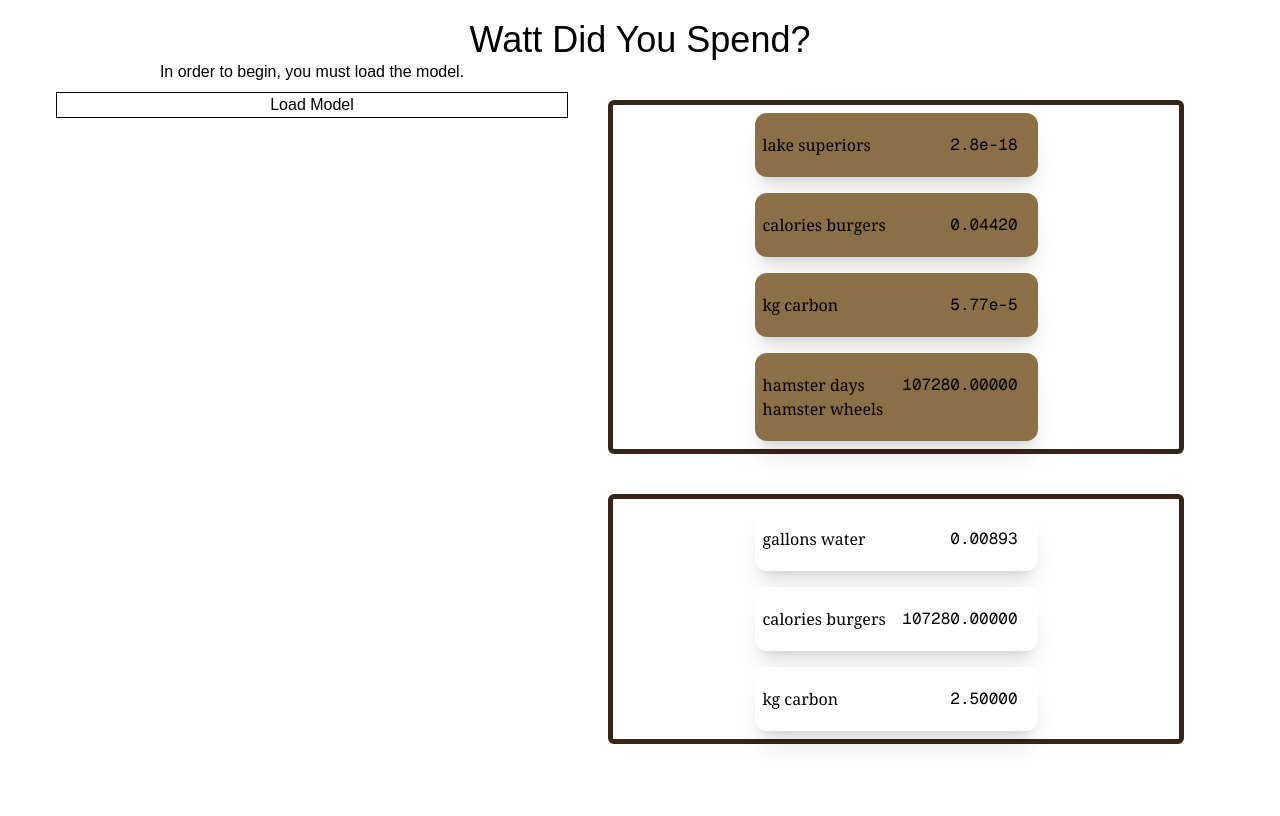
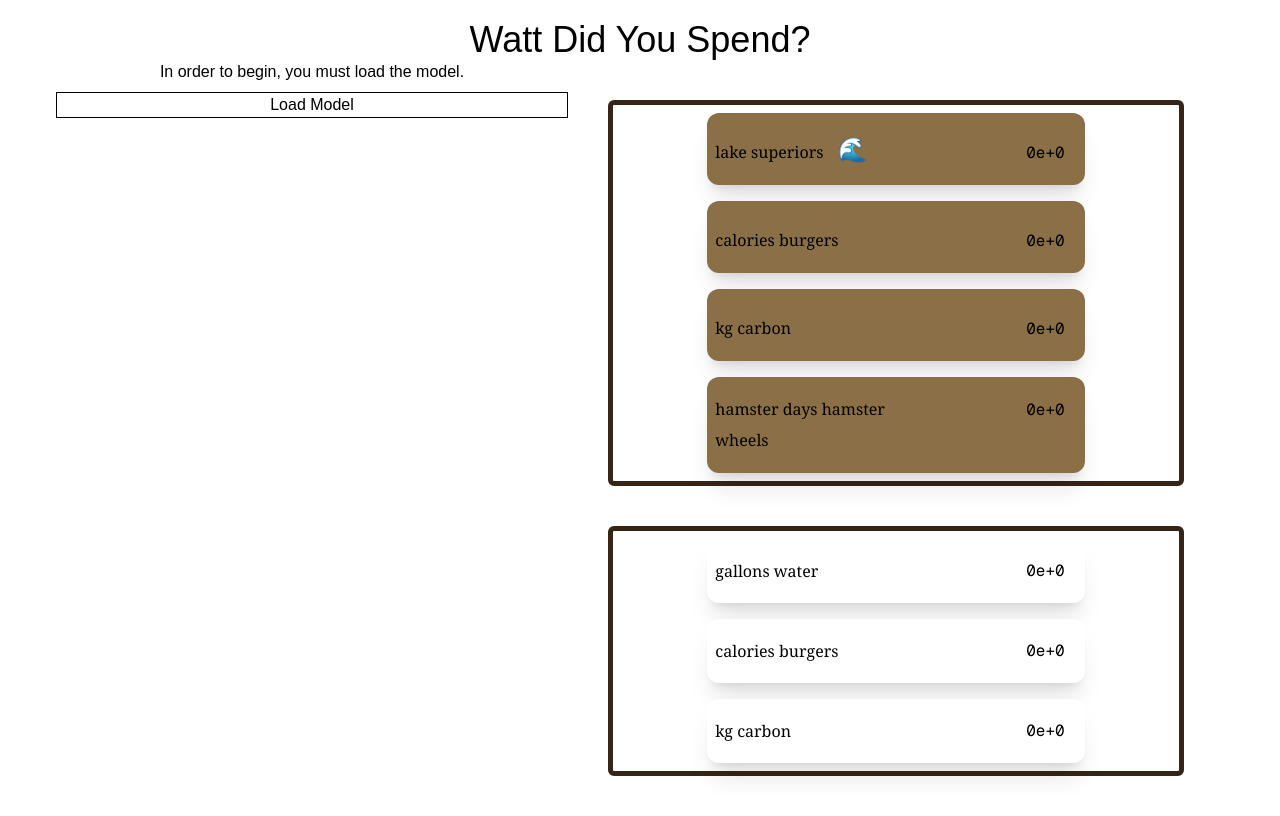
Before and after one commit to david-callender/token_calculator, a Next.js app: page / in a window 1280 px wide. Built offline with nearby package versions, Linux system fonts and the light colour scheme.

Commit message:
feat: integrate chat and counters

```diff
--- a/src/app/page.tsx
+++ b/src/app/page.tsx
@@ -3,6 +3,7 @@ import type { FC } from "react";
 import { MendWasteView } from "../components/MendWasteView";
 import { Title } from "../components/Title";
 import { Chat } from "@/components/Chat";
+import { ClientView } from "@/components/ClientView";
 
 
 const Home: FC = () => {
@@ -11,8 +12,7 @@ const Home: FC = () => {
     <div>
       <Title />
       <div className="flex justify-center">
-        <Chat />
-        <MendWasteView />
+        <ClientView />
       </div>
     </div>
   </>
--- a/src/components/Chat.tsx
+++ b/src/components/Chat.tsx
@@ -14,7 +14,7 @@ import type {
   InitProgressReport,
   MLCEngine,
 } from "@mlc-ai/web-llm";
-import type { FC } from "react";
+import type { Dispatch, FC, SetStateAction } from "react";
 
 export type MessagesT = (
   | ChatCompletionSystemMessageParam
@@ -23,13 +23,20 @@ export type MessagesT = (
   | ChatCompletionToolMessageParam
 )[];
 
-export const Chat: FC = () => {
+type Props = {
+  numTokens: number,
+  setNumTokens: Dispatch<SetStateAction<number>>
+}
+
+export const Chat: FC<Props> = ({ numTokens, setNumTokens }) => {
   const [engine, setEngine] = useState<MLCEngine>();
   const [startedLoading, setStartedLoading] = useState(false);
   const [modelLoad, setModelLoad] = useState("");
 
+  const [response, setResponse] = useState<string>();
+
   const [query, setQuery] = useState("");
-  const [response, setResponse] = useState<string>();
+
   const [messages, setMessages] = useState<MessagesT>([
     { role: "system", content: "You are a helpful AI assistant." },
   ]);
@@ -54,6 +61,8 @@ export const Chat: FC = () => {
       reply += chunk.choices[0]?.delta.content ?? "";
       setResponse(reply);
       ref.current?.scrollTo({ top: ref.current.scrollHeight });
+      setNumTokens((n: number) => {console.log(n); return n + 1});
+
     }
     setResponse(undefined);
     setMessages((m) => [
--- /dev/null
+++ b/src/components/ClientView.tsx
@@ -0,0 +1,20 @@
+"use client";
+
+import { FC, useState } from "react";
+import { AppState, MendWasteView } from "./MendWasteView";
+import { Chat } from "./Chat";
+
+
+export const ClientView: FC = () => {
+    // this will be handled on davids component
+    const [numTokens, setNumTokens] = useState(0);
+
+
+
+    let state = new AppState(numTokens);
+
+    return <>
+        <Chat numTokens={numTokens} setNumTokens={setNumTokens} />
+        <MendWasteView  state={state}/>
+    </>
+}
--- a/src/components/ListView.tsx
+++ b/src/components/ListView.tsx
@@ -13,7 +13,8 @@ export type MendEntry = {
     detail: string;
     endUnit: string;
     conversionFactor: number; // converts from Watts | Gallons -> unit
-    startUnit: StartUnit
+    startUnit: StartUnit,
+    emoji?: string
 }
 
 
--- a/src/components/MendBox.tsx
+++ b/src/components/MendBox.tsx
@@ -1,7 +1,6 @@
 import { FC, useEffect, useState } from "react";
 import { MendEntry, StartUnit } from "./ListView";
 import { AppState } from "./MendWasteView";
-
 
 type Props = {
     entry: MendEntry,
@@ -15,6 +14,8 @@ export function formatNumber(n: number) {
 export const MendBox: FC<Props> = ({ entry, state }) => {
     const [convertedNumber, setConvertedNumber] = useState(0);
     const [toggled, setToggled] = useState(true);
+
+
     // slope of the line will just be joulesconversion factor * entry.conversionFactor
     useEffect(() => {
         if (entry.startUnit == StartUnit.joules) {
@@ -27,8 +28,7 @@ export const MendBox: FC<Props> = ({ entry, state }) => {
     }, [state.tokens])
 
     return <>
-
-        <div onClick={() => {setToggled(!toggled)}} className="rounded-xl m-2 place-self-center flex p-5 pl-2 shadow-xl hover:-translate-y-1 transition-all w-1/2 font-serif bg-foreground">
+        <div onClick={() => {setToggled(!toggled)}} className="rounded-xl m-2 place-self-center flex p-5 pl-2 shadow-xl hover:-translate-y-1 transition-all w-2/3 font-serif bg-foreground">
             <span className="w-1/2 text-left">{entry.endUnit} {entry.detail}</span>
             <span className="font-mono text-right w-1/2">{formatNumber(convertedNumber)}</span>
         </div>
--- a/src/components/MendWasteView.tsx
+++ b/src/components/MendWasteView.tsx
@@ -39,18 +39,20 @@ export class AppState {
 
 }
 
-export const MendWasteView: FC = () => {
-    // this will be handled on davids component
-    const [numTokens, setNumTokens] = useState(500);
+type Props = {
+    state: AppState
+}
 
-    let state = new AppState(numTokens);
+export const MendWasteView: FC<Props> = ({ state }) => {
+
 
     const WasteEntries: MendEntry[] = [
         {
             detail: "",
             endUnit: "lake superiors",
             conversionFactor: 3.13e-16,
-            startUnit: StartUnit.gallons
+            startUnit: StartUnit.gallons,
+            emoji: "🌊"
         },
         {
             detail: "burgers",
--- a/src/components/WasteBox.tsx
+++ b/src/components/WasteBox.tsx
@@ -1,9 +1,12 @@
 "use client";
+
+import Image from 'next/image'
 
 import { useEffect, useState, type FC } from "react";
 import { MendEntry, StartUnit } from "./ListView";
 import { AppState } from "./MendWasteView";
 import { formatNumber } from "./MendBox";
+
 
 type Props = {
     entry: MendEntry,
@@ -26,9 +29,13 @@ export const WasteBox: FC<Props> = ({ entry, state }) => {
     }, [state.tokens])
 
     return <>
-        <div onClick={() => {setToggled(!toggled);}} className="rounded-xl m-2 place-self-center flex p-5 pl-2 shadow-xl hover:-translate-y-1 transition-all w-1/2 font-serif bg-waste">
-            <span className="w-1/2 text-left">{entry.endUnit} {entry.detail}</span>
-            <span className="font-mono text-right w-1/2">{formatNumber(convertedNumber)}</span>
+
+        <div onClick={() => {setToggled(!toggled);}} className="rounded-xl m-2 place-self-center flex p-5 pl-2 shadow-xl items-baseline hover:-translate-y-1 transition-all w-2/3 font-serif bg-waste">
+
+            <div className="w-1/2 text-left">{entry.endUnit} {entry.detail} <span className='text-2xl pl-2.5'>{entry.emoji ? entry.emoji : <></>}</span></div>
+
+            <div className="font-mono text-right w-1/2">{formatNumber(convertedNumber)}</div>
+
         </div>
     </>
 
```
Also changed, not shown: 1 other file (tests, documents, lock files or other folders).
